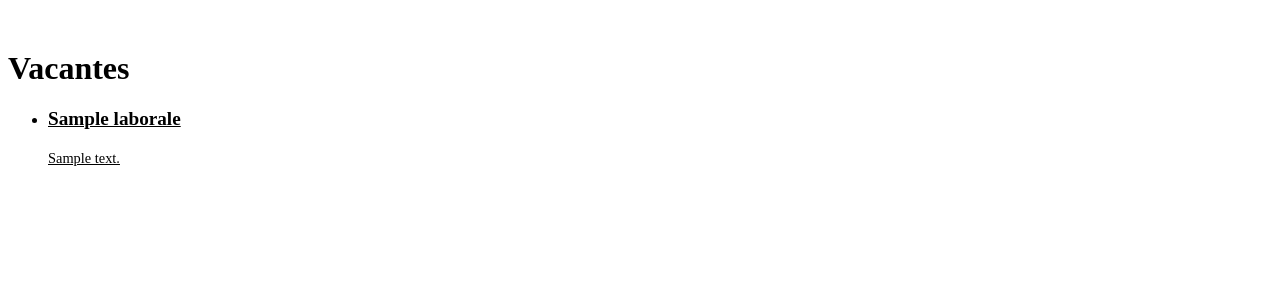
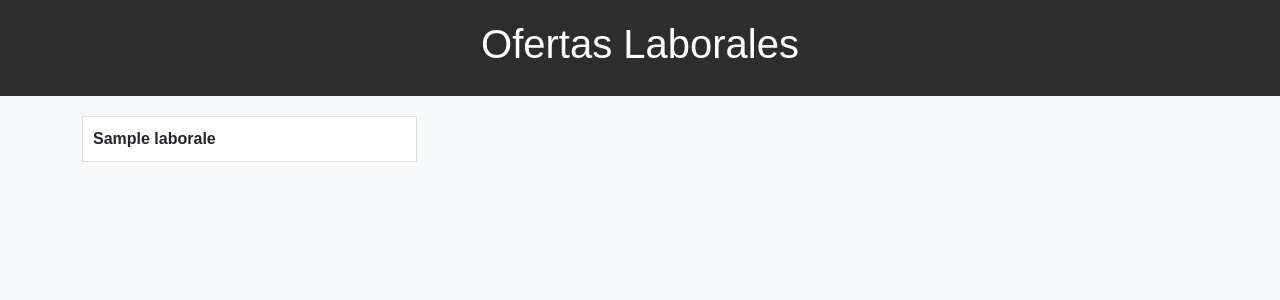
Before and after one commit to YoSoyGeorgi/transitionscroll, a PHP site: page /bolsa_trabajo/index.php in a window 1280 px wide. Shown: the top 300 px of the page. Run offline with PHP 8.4, Linux system fonts and the light colour scheme; tables that the repository leaves empty or names only in its code hold one stand-in row (values such as "Sample post").

Commit message:
index con visualizaciones de ofertas laborales

```diff
--- a/bolsa_trabajo/index.php
+++ b/bolsa_trabajo/index.php
@@ -1,56 +1,108 @@
+<!-- index.php -->
 <!DOCTYPE html>
 <html lang="es">
 
 <head>
     <meta charset="UTF-8">
     <meta name="viewport" content="width=device-width, initial-scale=1.0">
-    <title>Index</title>
+    <title>Lista de Ofertas Laborales</title>
+    <link href="https://cdn.jsdelivr.net/npm/bootstrap@5.3.2/dist/css/bootstrap.min.css" rel="stylesheet" integrity="sha384-T3c6CoIi6uLrA9TneNEoa7RxnatzjcDSCmG1MXxSR1GAsXEV/Dwwykc2MPK8M2HN" crossorigin="anonymous">
+    <style>
+        body {
+            background-color: #f8f9fa;
+            font-family: "Arial", sans-serif;
+        }
 
-    <link rel="stylesheet" href="styleindex.css">
+        header {
+            background-color: #2d2d2d;
+            color: #fff;
+            padding: 20px;
+            text-align: center;
+        }
 
-    <script src="js/main.js"></script>
+        .container {
+            margin-top: 20px;
+        }
+
+        .vacante {
+            cursor: pointer;
+            margin-bottom: 10px;
+            padding: 10px;
+            border: 1px solid #ddd;
+            background-color: #fff;
+            transition: background-color 0.3s ease;
+        }
+
+        .vacante:hover {
+            background-color: #f0f0f0;
+        }
+
+        #columna-izquierda {
+            width: 30%;
+            float: left;
+        }
+
+        #columna-derecha {
+            width: 70%;
+            float: left;
+            padding-left: 20px;
+        }
+    </style>
 </head>
 
 <body>
+
+    <header>
+        <h1>Ofertas Laborales</h1>
+    </header>
+
     <div class="container">
-        <div class="row">
-            <div class="col-md-6">
-                <h1>Vacantes</h1>
+        <div id="columna-izquierda">
+            <?php
+            // Incluye el archivo con la lógica de manejo de ofertas
+            include 'ofertas.php';
 
-                <ul class="list-group">
-                    <?php
+            // Obtiene la lista de ofertas laborales
+            $listaOfertasLaborales = obtenerListaOfertasLaborales();
 
-                    // Conecta a la base de datos
-                    $conexion = new mysqli('localhost', 'root', 'root', 'ensenando');
+            // Muestra la lista de ofertas en la columna izquierda
+            foreach ($listaOfertasLaborales as $oferta) {
+                echo '<div class="vacante" onclick="mostrarInformacionOferta(' . $oferta['id'] . ')">';
+                echo '<strong>' . $oferta['titulo_vacante'] . '</strong>';
+                echo '</div>';
+            }
+            ?>
+        </div>
 
-                    // Realiza la consulta a la base de datos
-                    $consulta = "SELECT * FROM ofertas_laborales";
-                    $resultado = $conexion->query($consulta);
+        <div id="columna-derecha">
+            <?php
+            // Muestra la información detallada de la oferta seleccionada
+            if (isset($_GET['id_oferta'])) {
+                $idOfertaSeleccionada = $_GET['id_oferta'];
+                $informacionOferta = obtenerInformacionOfertaLaboral($idOfertaSeleccionada);
 
-                    // Recorre el resultado de la consulta
-                    while ($fila = $resultado->fetch_assoc()) {
-                        // Agrega la vacante a la lista
-                        echo '<li class="list-group-item">';
-                        echo '<a href="#">';
-                        echo '<h3>' . $fila['titulo_vacante'] . '</h3>';
-                        echo '<p>' . $fila['descripcion'] . '</p>';
-                        echo '</a>';
-                        echo '</li>';
-                    }
-
-                    // Cierra la conexión a la base de datos
-                    $conexion->close();
-
-                    ?>
-
-                </ul>
-            </div>
-            <div class="col-md-6">
-                <div class="vacante-detalle">
-                </div>
-            </div>
+                echo '<h2>' . $informacionOferta['titulo_vacante'] . '</h2>';
+                echo '<p>Descripción: ' . $informacionOferta['descripcion'] . '</p>';
+                // ... (más campos de información)
+            }
+            ?>
         </div>
     </div>
+
+    <script>
+        function mostrarInformacionOferta(idOferta) {
+            // Utiliza AJAX para cargar la información detallada en la columna derecha
+            var xhr = new XMLHttpRequest();
+            xhr.onreadystatechange = function () {
+                if (xhr.readyState == 4 && xhr.status == 200) {
+                    document.getElementById('columna-derecha').innerHTML = xhr.responseText;
+                }
+            };
+            xhr.open('GET', 'detalle_oferta.php?id_oferta=' + idOferta, true);
+            xhr.send();
+        }
+    </script>
+
 </body>
 
 </html>
--- /dev/null
+++ b/bolsa_trabajo/ofertas.php
@@ -0,0 +1,75 @@
+<?php
+// Función para obtener la lista de ofertas laborales
+function obtenerListaOfertasLaborales()
+{
+    // Realiza la conexión a la base de datos (ajusta los detalles según tu configuración)
+    $conexion = new mysqli('localhost', 'root', 'root', 'ensenando');
+
+    // Verifica la conexión
+    if ($conexion->connect_error) {
+        die("Error de conexión: " . $conexion->connect_error);
+    }
+
+    // Prepara y ejecuta la consulta para obtener la lista de ofertas laborales
+    $consulta = "SELECT id, titulo_vacante FROM ofertas_laborales";
+    $resultado = $conexion->query($consulta);
+
+    // Verifica si hay resultados
+    if ($resultado->num_rows > 0) {
+        // Almacena los resultados en un array asociativo
+        $ofertas = $resultado->fetch_all(MYSQLI_ASSOC);
+    } else {
+        $ofertas = array(); // No hay ofertas disponibles
+    }
+
+    // Cierra la conexión a la base de datos
+    $conexion->close();
+
+    return $ofertas;
+}
+
+// Función para obtener la información detallada de una oferta laboral por ID
+function obtenerInformacionOfertaLaboral($id)
+{
+    // Realiza la conexión a la base de datos (ajusta los detalles según tu configuración)
+    $conexion = new mysqli('localhost', 'root', 'root', 'ensenando');
+
+    // Verifica la conexión
+    if ($conexion->connect_error) {
+        die("Error de conexión: " . $conexion->connect_error);
+    }
+
+    // Prepara y ejecuta la consulta para obtener la información detallada de una oferta laboral
+    $consulta = "SELECT * FROM ofertas_laborales WHERE id = ?";
+    $stmt = $conexion->prepare($consulta);
+    $stmt->bind_param("i", $id);
+    $stmt->execute();
+    $resultado = $stmt->get_result();
+
+    // Verifica si hay resultados
+    if ($resultado->num_rows > 0) {
+        // Almacena los resultados en un array asociativo
+        $informacionOferta = $resultado->fetch_assoc();
+    } else {
+        $informacionOferta = null; // No se encontró la oferta laboral
+    }
+
+    // Cierra la conexión a la base de datos
+    $stmt->close();
+    $conexion->close();
+
+    return $informacionOferta;
+}
+
+// Verifica si se ha enviado una solicitud para mostrar la información detallada de una oferta
+if (isset($_GET['id_oferta'])) {
+    // Obtiene el ID de la oferta desde la URL
+    $idOfertaSeleccionada = $_GET['id_oferta'];
+
+    // Obtiene la información detallada de la oferta
+    $informacionOferta = obtenerInformacionOfertaLaboral($idOfertaSeleccionada);
+}
+
+// Obtiene la lista de ofertas laborales
+$listaOfertasLaborales = obtenerListaOfertasLaborales();
+?>
```
Also changed, not shown: bolsa_trabajo/detalle_oferta.php (added, +46 -0 lines).
